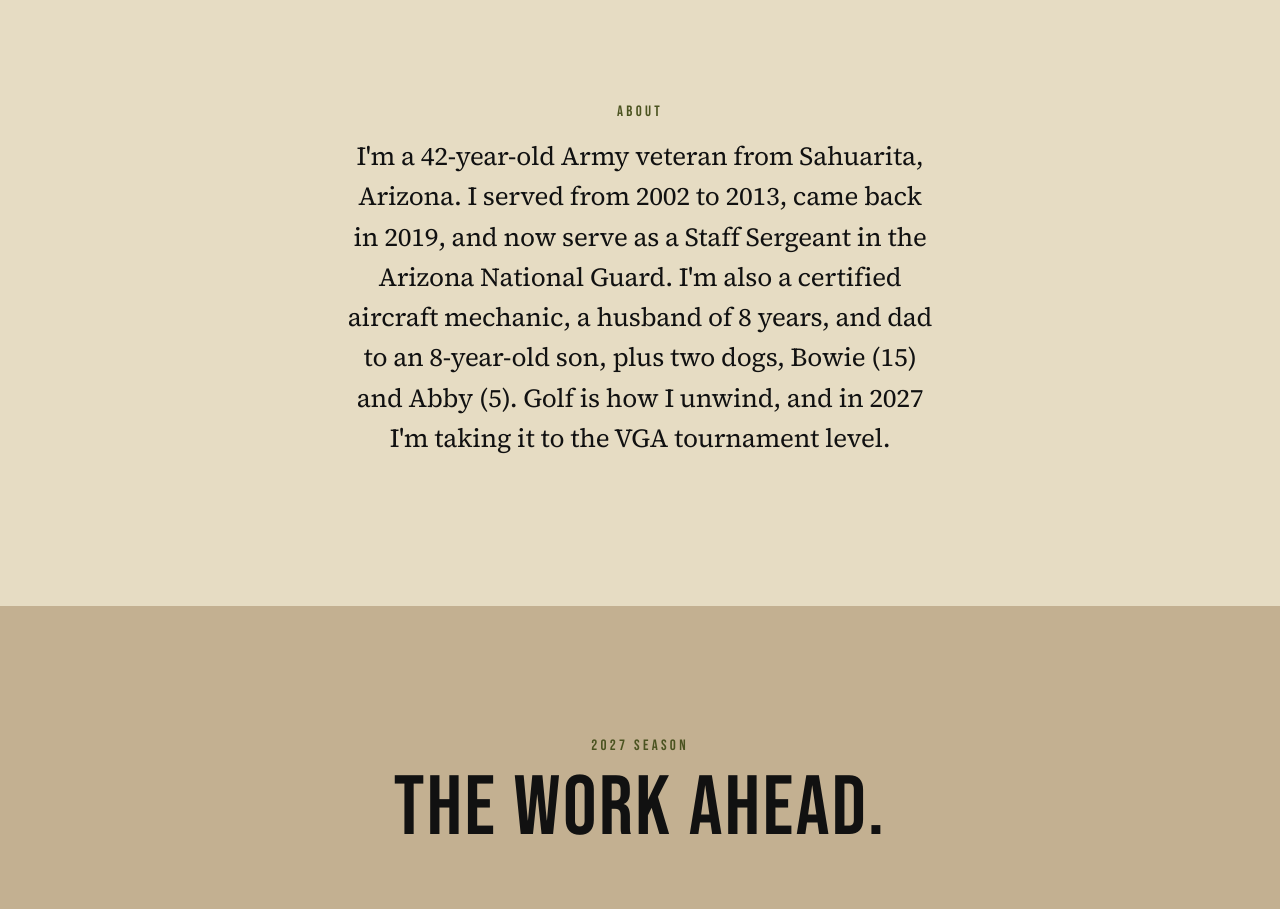
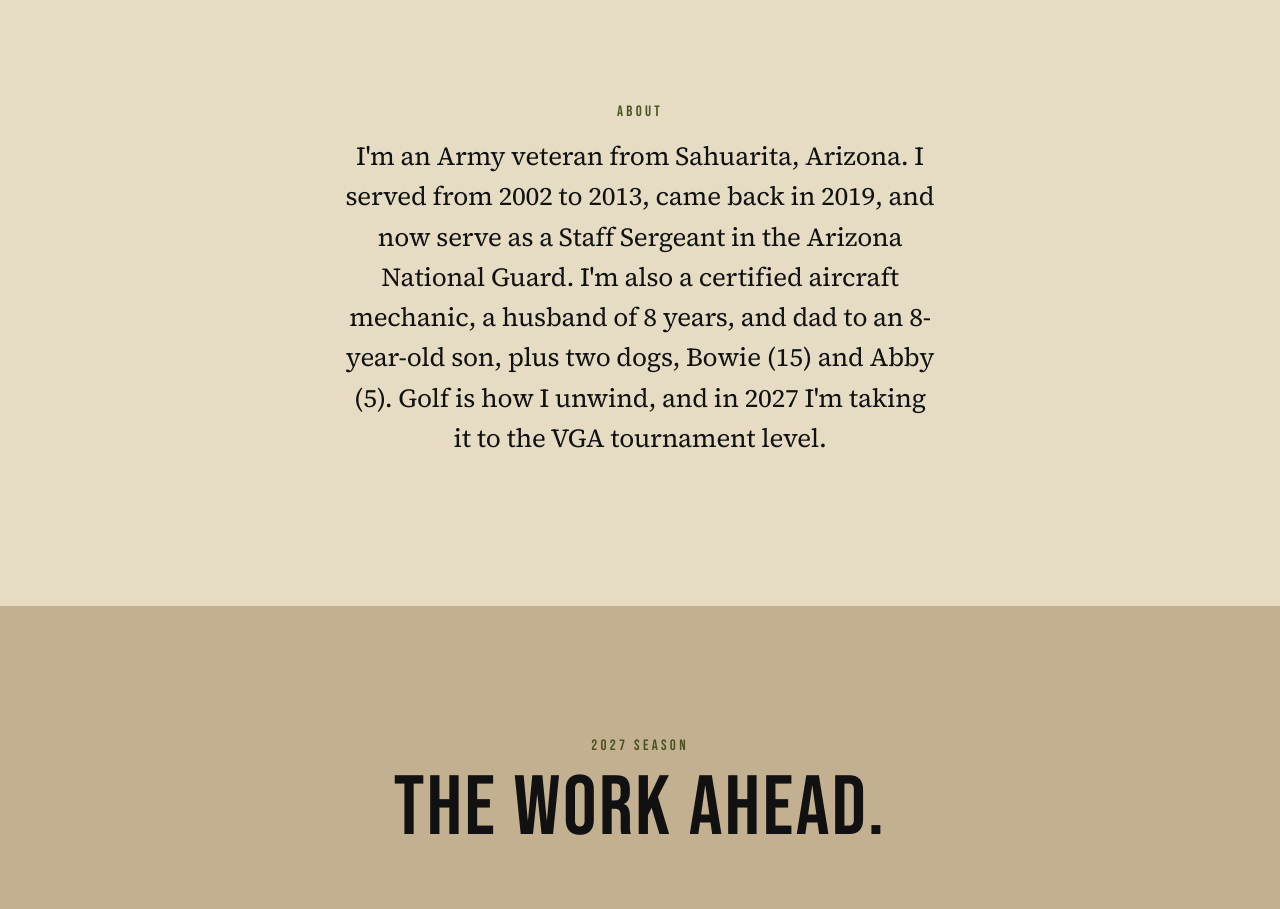
Before and after one commit to MillerSeth1/sethmillergolf, a plain HTML site: page index.html in a window 1280 px wide. Shown: the part 840-1749 px from the top of the page. Drawn offline with Linux system fonts and the light colour scheme.

Commit message:
Remove age from the About bio

```diff
--- a/index.html
+++ b/index.html
@@ -53,7 +53,7 @@
       <div class="wrap narrow">
         <p class="kicker">About</p>
         <h2 class="visually-hidden">About Seth</h2>
-        <p class="bio">I'm a 42-year-old Army veteran from Sahuarita, Arizona. I served from 2002 to 2013, came back in 2019, and now serve as a Staff Sergeant in the Arizona National Guard. I'm also a certified aircraft mechanic, a husband of 8 years, and dad to an 8-year-old son, plus two dogs, Bowie (15) and Abby (5). Golf is how I unwind, and in 2027 I'm taking it to the VGA tournament level.</p>
+        <p class="bio">I'm an Army veteran from Sahuarita, Arizona. I served from 2002 to 2013, came back in 2019, and now serve as a Staff Sergeant in the Arizona National Guard. I'm also a certified aircraft mechanic, a husband of 8 years, and dad to an 8-year-old son, plus two dogs, Bowie (15) and Abby (5). Golf is how I unwind, and in 2027 I'm taking it to the VGA tournament level.</p>
       </div>
     </section>
 
```
